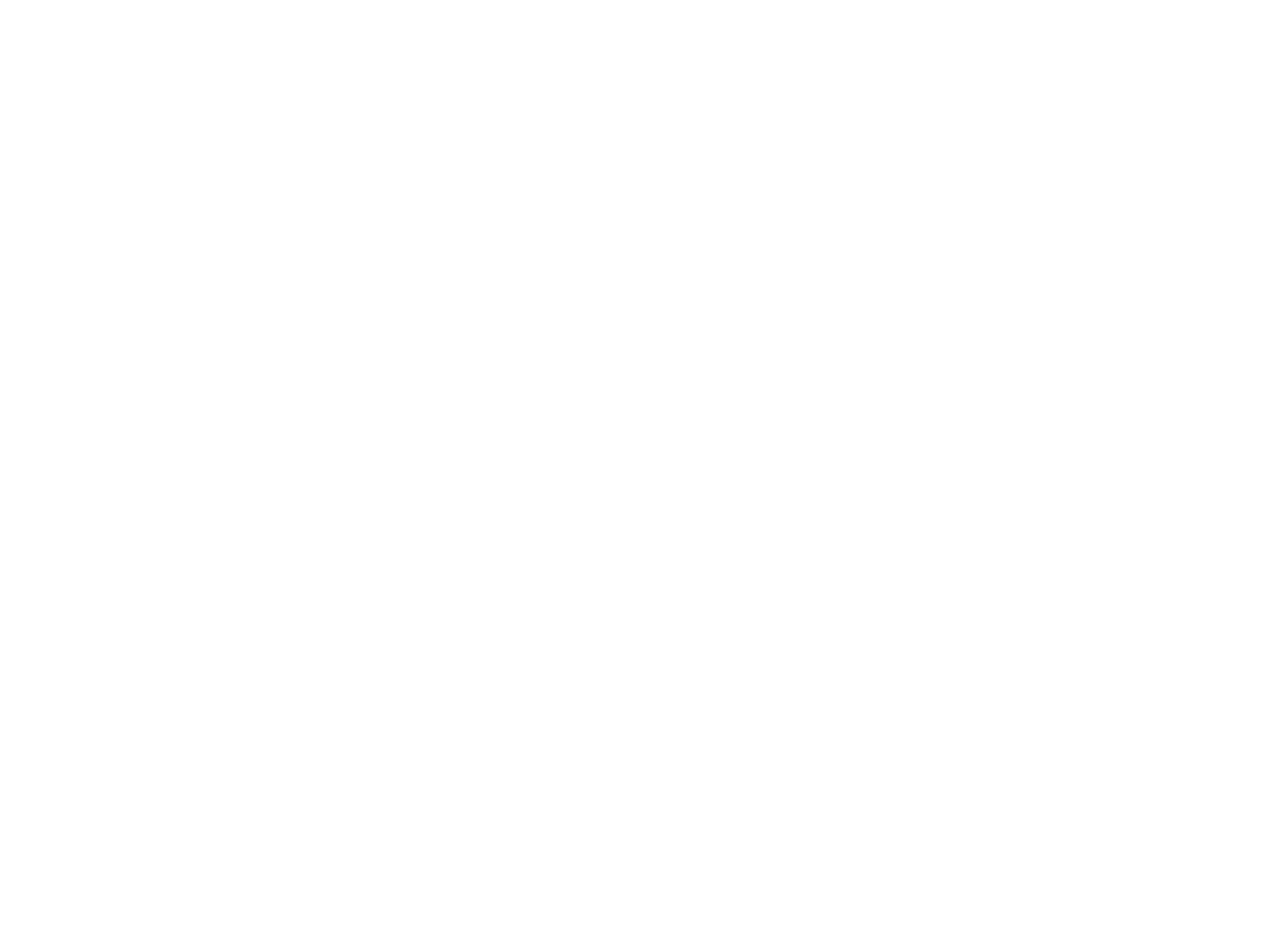
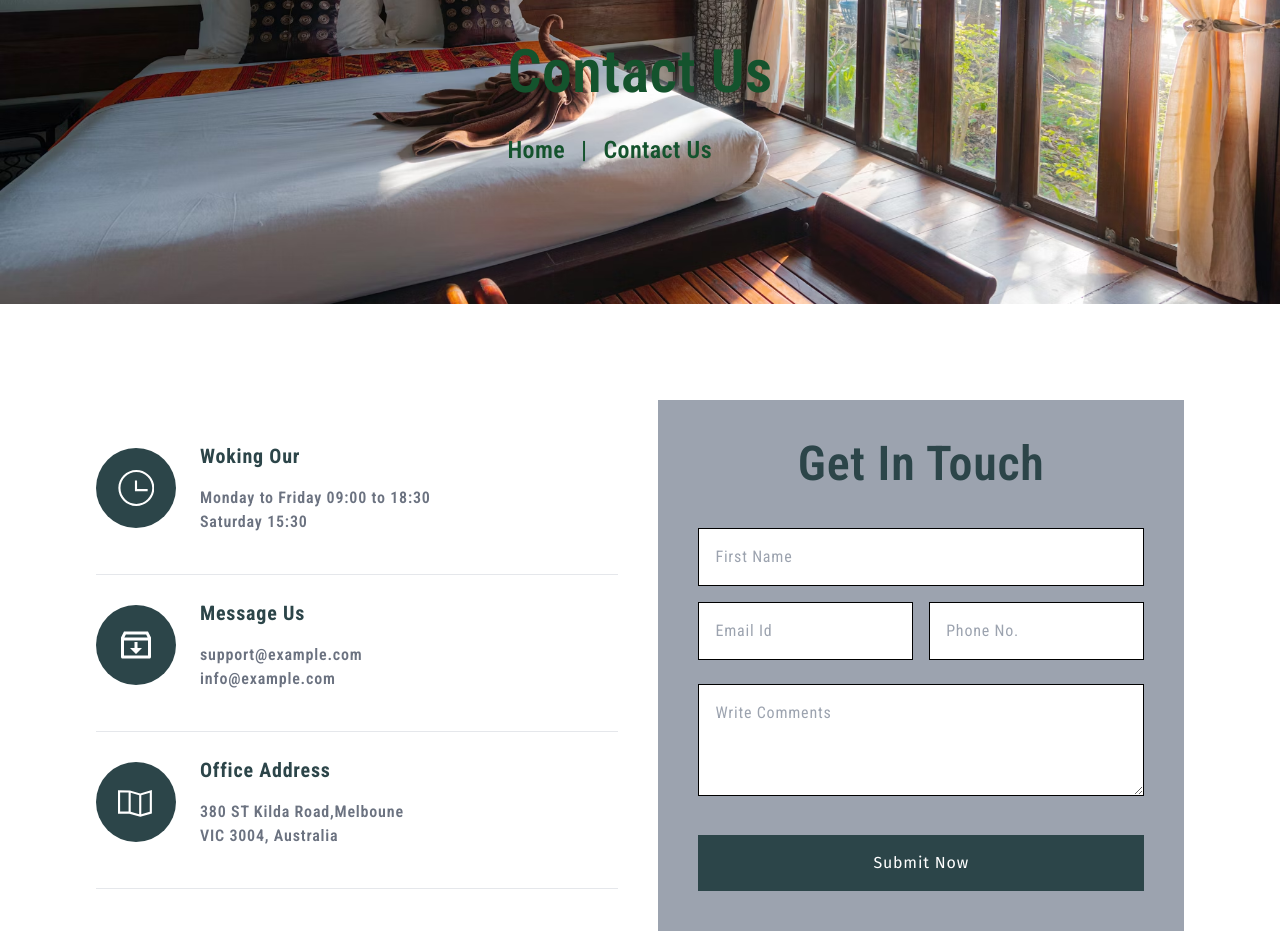
Before and after one commit to ShekRasel/DaHotel-website, a React (Vite) app: page /contact in a window 1280 px wide. Before the commit this address had no page. Shown: the part 160-1097 px from the top of the page. Before the commit the page ends 800 px from the top, so only its background shows below. Built offline with nearby package versions, Linux system fonts and the light colour scheme; a web font is replaced by a local one.

Commit message:
contact page done

```diff
--- a/src/common components/components/Navbar.jsx
+++ b/src/common components/components/Navbar.jsx
@@ -30,7 +30,7 @@
     { link: "Pages" },
     { link: "Facilities", path: "" },
     { link: "Blog", path: "" },
-    { link: "Contact Us", path: "" },
+    { link: "Contact Us", path: "contact" },
   ];
   return (
     <header
--- a/src/common components/components/TopBanner.jsx
+++ b/src/common components/components/TopBanner.jsx
@@ -2,7 +2,7 @@
 import topBanner from "../../../public/hotel images/topbanner.avif";
 import { Link } from 'react-router-dom';
 
-function TopBanner({ About, OurRooms }) {
+function TopBanner({ About, OurRooms,contact }) {
   return (
     <div
       className="flex bg-gray-500 justify-center items-center min-h-[200px] mt-16 xl:min-h-[400px] 2xl:min-h-[500px] tracking-wide bg-cover bg-center bg-no-repeat"
@@ -12,6 +12,7 @@
         <h1 className=" text-4xl lg:text-6xl">
           {About}
           {OurRooms}
+          {contact}
         </h1>
         <div className="flex text-2xl mt-8 gap-4">
           <Link to={'/'}><h1>Home</h1></Link>
@@ -19,6 +20,7 @@
           <h1>
             {About}
             {OurRooms}
+            {contact}
           </h1>
         </div>
       </div>
--- a/src/main.jsx
+++ b/src/main.jsx
@@ -6,6 +6,7 @@
 import Home from './pages/Home.jsx'
 import AppLayout from './common components/AppLayout/AppLayout.jsx'
 import OurRooms from './pages/OurRooms.jsx'
+import Contact from './pages/Contact.jsx'
 
 const routes = createBrowserRouter([
   {
@@ -23,6 +24,10 @@
       {
         path:'/ourrooms',
         element:<OurRooms/>
+      },
+      {
+        path:'/contact',
+        element:<Contact/>
       }
     ]
   },
--- /dev/null
+++ b/src/pages/Contact.jsx
@@ -0,0 +1,120 @@
+import React from "react";
+import TopBanner from "../common components/components/TopBanner";
+import { TfiTime } from "react-icons/tfi";
+import { RiInboxArchiveLine } from "react-icons/ri";
+import { TfiMap } from "react-icons/tfi";
+
+function Contact() {
+  return (
+    <div>
+      <TopBanner contact={"Contact Us"} />
+
+      <div className=" px-4 md:px-10 lg:px-16 xl:px-24 2xl:px-56 gap-10 items-center py-24 lg:flex font-roboto tracking-wider">
+        <div className="lg:w-1/2 ">
+          <div className="">
+            <div className="flex gap-6 border-b pb-10 items-center">
+              <div className=" rounded-full flex justify-center items-center w-20 h-20 text-4xl p-4 bg-[#2C4549] text-white ">
+                <span>
+                  <TfiTime />
+                </span>
+              </div>
+
+              <div className="">
+                <h1 className=" text-xl font-bold text-[#2C4549]">
+                  Woking Our
+                </h1>
+                <h1 className="mt-4 font-semibold text-gray-500">
+                  Monday to Friday 09:00 to 18:30
+                </h1>
+                <h1 className=" font-semibold text-gray-500">
+                  Saturday 15:30
+                </h1>
+              </div>
+            </div>
+          </div>
+
+          <div className=" pt-6 ">
+            <div className="flex gap-6 border-b pb-10 items-center">
+              <div className=" rounded-full flex justify-center items-center w-20 h-20 text-4xl p-4 bg-[#2C4549] text-white ">
+                <span>
+                <RiInboxArchiveLine />
+                </span>
+              </div>
+
+              <div className="">
+                <h1 className=" text-xl font-bold text-[#2C4549]">
+                  Message Us
+                </h1>
+                <h1 className="mt-4 font-semibold text-gray-500">
+                  support@example.com
+                </h1>
+                <h1 className=" font-semibold text-gray-500">
+                  info@example.com
+                </h1>
+              </div>
+            </div>
+          </div>
+
+          <div className=" pt-6 ">
+            <div className="flex gap-6 border-b pb-10 items-center">
+              <div className=" rounded-full flex justify-center items-center w-20 h-20 text-4xl p-4 bg-[#2C4549] text-white ">
+                <span>
+                <TfiMap />
+
+                </span>
+              </div>
+
+              <div className="">
+                <h1 className=" text-xl font-bold text-[#2C4549]">
+                  Office Address
+                </h1>
+                <h1 className="mt-4 font-semibold text-gray-500">
+                  380 ST Kilda Road,Melboune
+                </h1>
+                <h1 className=" font-semibold text-gray-500">
+                  VIC 3004, Australia
+                </h1>
+              </div>
+            </div>
+          </div>
+        </div>
+        <div className="lg:w-1/2 bg-gray-400 p-4 md:p-10 2xl:p-20">
+          <h1 className="text-5xl font-semibold text-[#2C4549] text-center">
+            Get In Touch
+          </h1>
+
+          <form action="" className="mt-10">
+            <input
+              type="text"
+              name=""
+              id=""
+              className="border-black border w-full p-4 outline-none text-gray-500 bg-white"
+              placeholder="First Name"
+            />
+            <div className="flex justify-between gap-4 mt-4">
+              <input
+                type="text"
+                name=""
+                id=""
+                className="w-full border-black border p-4 outline-none text-gray-500 bg-white"
+                placeholder="Email Id"
+              />
+              <input
+                type="text"
+                name=""
+                id=""
+                className="w-full border-black border p-4 outline-none text-gray-500 bg-white"
+                placeholder="Phone No."
+              />
+            </div>
+            <textarea name="" id="" placeholder="Write Comments" className="mt-6 outline-none w-full h-28 border border-black p-4"></textarea>
+
+            <button className="text-white bg-[#2C4549] p-4 w-full mt-8 font-firsSans "> Submit Now</button>
+          </form>
+        </div>
+      </div>
+    </div>
+  );
+}
+
+export default Contact;
```
